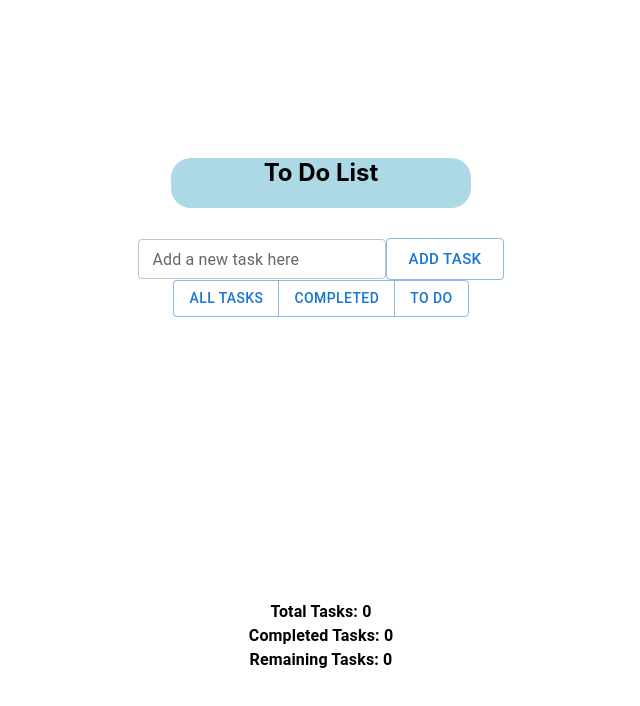
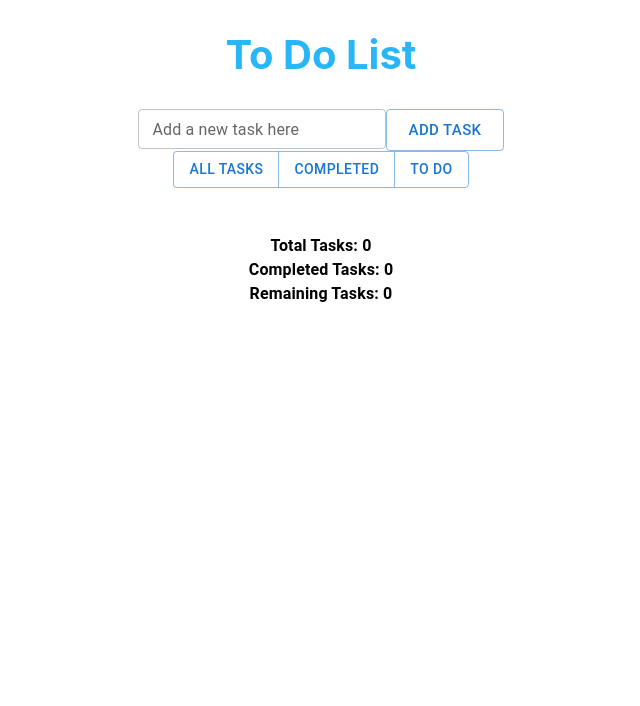
Before and after one commit to AvitalShuster/test-to-do-list, a React (Create React App) app: page / in a window 1280 px wide. Shown: the top 706 px of the page, without its empty margins (319-959 px from the left). Built offline with nearby package versions, Linux system fonts and the light colour scheme.

Commit message:
improved ToDoList code

```diff
--- a/src/ToDoList.js
+++ b/src/ToDoList.js
@@ -1,4 +1,4 @@
-import { useState, useEffect } from "react";
+import { useState } from "react";
 import DeleteIcon from "@mui/icons-material/Delete";
 import { css } from "@emotion/css";
 import {
@@ -20,57 +20,47 @@ const containerStyle = css`
   display: flex;
   justify-content: center;
   align-items: center;
-  min-height: 100vh;
   flex-direction: column;
+  gap: 30px;
 `;
 
 const titleStyle = css`
-  color: black;
-  font-size: 24px;
-  width: 300px;
-  height: 50px;
-  border-radius: 20px;
-  background-color: lightBlue;
-  margin: 0 auto;
+  color: #29b6f6;
+  font-size: 40px;
   font-weight: bold;
-  margin-top: 30px;
-  display: flex;
-  flex-direction: column;
-`;
-
-const inputContainerStyle = css`
-  display: flex;
-  justify-content: center;
-  align-items: center;
   margin-top: 30px;
 `;
 
 const completedTaskStyle = css`
-  text-decoration: line-through;
-  text-decoration-style: solid;
-  text-decoration-thickness: 2px;
+  text-decoration: line-through solid 2px;
   color: black;
 `;
 
+const listContainerStyle = css`
+  width: 100%;
+  max-height: 450px;
+  overflow-x: hidden;
+  overflow-y: auto;
+`;
+
 const ToDoList = () => {
-  const [tasks, setTasks] = useState([]);
-  const [taskInfo, setTaskInfo] = useState("");
-  const [filter, setFilter] = useState("all");
+  const [newTaskValue, setNewTaskValue] = useState(() => {
+    const storedTasks = localStorage.getItem("newTaskValue");
+    return storedTasks ? JSON.parse(storedTasks) : [];
+  });
 
-  useEffect(() => {
-    const storedTasks = localStorage.getItem("tasks");
-    if (storedTasks) {
-      setTasks(JSON.parse(storedTasks));
-    }
-  }, []);
-
-  const handleInputChange = (event) => {
-    setTaskInfo(event.target.value);
-  };
+  const [inputValue, setInputValue] = useState("");
+  const [taskState, associateTaskState] = useState("all");
 
   const addTask = () => {
-    if (taskInfo.trim() !== "") {
-      const isTaskExists = tasks.some((task) => task.task === taskInfo.trim());
+    if (inputValue.trim() === "") {
+      alert("Trying to add an empty string!");
+      return;
+    }
+
+    const isTaskExists = newTaskValue.some(
+      (task) => task.task === inputValue.trim()
+    );
 
     if (isTaskExists) {
       alert("Task already exists!");
@@ -79,87 +69,63 @@ const ToDoList = () => {
 
     const newTask = {
       id: Date.now(),
-        task: taskInfo.trim(),
+      task: inputValue.trim(),
       completed: false,
     };
 
-      const updatedTasks = [...tasks, newTask];
-      setTasks(updatedTasks);
-      setTaskInfo("");
-      localStorage.setItem("tasks", JSON.stringify(updatedTasks));
-    }
+    const updatedTasks = [...newTaskValue, newTask];
+    setNewTaskValue(updatedTasks);
+    setInputValue("");
+    localStorage.setItem("newTaskValue", JSON.stringify(updatedTasks));
   };
 
   const deleteTask = (taskId) => {
-    const updatedTasks = tasks.filter((task) => task.id !== taskId);
-    setTasks(updatedTasks);
-    localStorage.setItem("tasks", JSON.stringify(updatedTasks));
-  };
-
-  const markAsCompleted = (taskId) => {
-    const updatedTasks = tasks.map((task) => {
-      if (task.id === taskId) {
-        const updatedTask = { ...task, completed: !task.completed };
-        return updatedTask;
-      }
-      return task;
-    });
-
-    setTasks(updatedTasks);
-    localStorage.setItem("tasks", JSON.stringify(updatedTasks));
+    const updatedTasks = newTaskValue.filter((task) => task.id !== taskId);
+    setNewTaskValue(updatedTasks);
+    localStorage.setItem("newTaskValue", JSON.stringify(updatedTasks));
   };
 
   const filterTasks = () => {
-    switch (filter) {
-      case "completed":
-        return tasks.filter((task) => task.completed);
-      case "toDo":
-        return tasks.filter((task) => !task.completed);
-      default:
-        return tasks;
-    }
+    if (taskState === "completed")
+      return newTaskValue.filter((task) => task.completed);
+    if (taskState === "toDo")
+      return newTaskValue.filter((task) => !task.completed);
+    return newTaskValue;
   };
 
   return (
     <div className={containerStyle}>
       <Box className={titleStyle}>To Do List</Box>
 
-      <Box className={inputContainerStyle}>
+      <Box>
         <TextField
           id="outlined-basic"
           label="Add a new task here"
           variant="outlined"
           size="small"
           input
-          value={taskInfo}
-          onChange={handleInputChange}
+          value={inputValue}
+          onChange={(event) => setInputValue(event.target.value)}
         />
         <Button variant="outlined" size="large" onClick={addTask}>
           Add Task
         </Button>
-      </Box>
 
-      <Box
-        display="flex"
-        flexDirection="column"
-        alignItems="center"
-        height="40vh"
-      >
-        <Box>
+        <Box display="flex" flexDirection="column" alignItems="center">
           <ButtonGroup
             variant="outlined"
             size="medium"
             aria-label="outlined primary button group"
           >
-            <Button onClick={() => setFilter("all")}>All Tasks</Button>
-            <Button onClick={() => setFilter("completed")}>Completed</Button>
-            <Button onClick={() => setFilter("toDo")}>To Do</Button>
+            <Button onClick={() => associateTaskState("all")}>All Tasks</Button>
+            <Button onClick={() => associateTaskState("completed")}>
+              Completed
+            </Button>
+            <Button onClick={() => associateTaskState("toDo")}>To Do</Button>
           </ButtonGroup>
         </Box>
 
-        <List
-          sx={{ width: "100%", maxWidth: 360, bgcolor: "background.paper" }}
-        >
+        <List className={listContainerStyle}>
           {filterTasks().map((task) => (
             <ListItemButton
               component="li"
@@ -170,7 +136,13 @@ const ToDoList = () => {
               <ListItemIcon>
                 <Checkbox
                   checked={task.completed}
-                  onChange={() => markAsCompleted(task.id)}
+                  onChange={() => {
+                    const updatedTasks = newTaskValue.map((t) =>
+                      t.id === task.id ? { ...t, completed: !t.completed } : t
+                    );
+                    setNewTaskValue(updatedTasks);
+                    localStorage.setItem("", JSON.stringify(updatedTasks));
+                  }}
                 />
               </ListItemIcon>
               <ListItemText
@@ -200,13 +172,15 @@ const ToDoList = () => {
         alignItems="center"
       >
         <Typography variant="body1" fontWeight="bold">
-          Total Tasks: {tasks.length}
+          Total Tasks: {newTaskValue.length}
         </Typography>
         <Typography variant="body1" fontWeight="bold">
-          Completed Tasks: {tasks.filter((task) => task.completed).length}
+          Completed Tasks:{" "}
+          {newTaskValue.filter((task) => task.completed).length}
         </Typography>
         <Typography variant="body1" fontWeight="bold">
-          Remaining Tasks: {tasks.filter((task) => !task.completed).length}
+          Remaining Tasks:{" "}
+          {newTaskValue.filter((task) => !task.completed).length}
         </Typography>
       </Box>
     </div>
```
Lines whose indentation alone changed are shown as unchanged.
